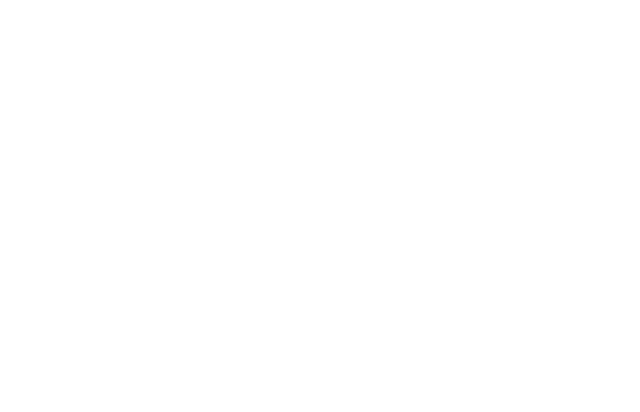
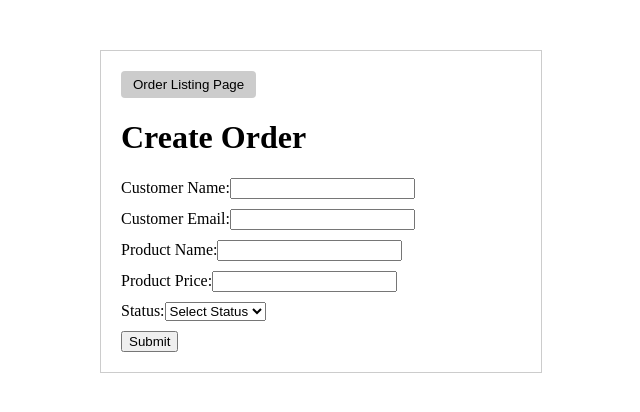
Before and after one commit to AnkitxRai/gemgem-vue, a Vue app: page /create in a window 1280 px wide. Shown: the top 412 px of the page, without its empty margins (319-959 px from the left). Built offline with nearby package versions, Linux system fonts and the light colour scheme; no server answers.

Commit message:
feature: order creation form

```diff
--- a/src/components/Create.vue
+++ b/src/components/Create.vue
@@ -1,12 +1,82 @@
 <template>
+  <div style="max-width: 400px; margin: 50px auto; padding: 20px; border: 1px solid #ccc;">
 
+    <div style="margin-bottom: 20px;">
+      <button @click="orderListing()" style="padding: 6px 12px; background-color: #ccc; border: none; border-radius: 4px; cursor: pointer;">
+        Order Listing Page
+      </button>
+    </div>
+
+
+  <h1>Create Order</h1>
+<form @submit.prevent="submitOrder">
+
+  <div style="margin-bottom: 10px;">
+    <label>Customer Name:</label>
+    <input type="text" v-model="orderForm.customer_name" required />
+  </div>
+
+    <div style="margin-bottom: 10px;">
+    <label>Customer Email:</label>
+    <input type="text" v-model="orderForm.customer_name" required />
+  </div>
+
+    <div style="margin-bottom: 10px;">
+    <label>Product Name:</label>
+    <input type="text" v-model="orderForm.customer_name" required />
+  </div>
+
+      <div style="margin-bottom: 10px;">
+    <label>Product Price:</label>
+    <input type="text" v-model="orderForm.customer_name" required />
+  </div>
+
+  <div style="margin-bottom: 10px;">
+    <label>Status:</label>
+    <select v-model="orderForm.status" required>
+      <option value="">Select Status</option>
+      <option value="pending">Pending</option>
+      <option value="paid">Paid</option>
+      <option value="cancelled">Cancelled</option>
+    </select>
+  </div>
+
+
+  <div>
+    <button type="submit"> Submit </button>
+  </div>
+</form>
+</div>
 </template>
 
-<script>
-export default {
-  name: '',
-  props: []
+<script setup>
+import { onMounted, ref } from 'vue';
+import axios from 'axios';
+import { useRouter } from 'vue-router';
+
+const router = useRouter();
+const apiUrl = import.meta.env.VITE_API_URL;
+// const loader = ref(false);
+// const errors = ref([]);
+// const successMessage = ref('');
+
+
+const orderForm = ref({
+  customer_name: "",
+  customer_email: "",
+  product_name: "",
+  product_price: "",
+  status: ""
+});
+
+const submitOrder = async () => {
+  //
 }
+
+const orderListing = () => {
+    router.push('/');
+}
+
 </script>
 
 <style scoped>
--- a/src/components/Listing.vue
+++ b/src/components/Listing.vue
@@ -1,5 +1,4 @@
 <template>
-<h1>Order listing</h1>
 <div v-if="successMessage" style="color:green; margin-bottom: 10px; margin-top: 10px">
     {{  successMessage }}
 </div>
@@ -8,9 +7,13 @@
     {{  error }}
 </div>
 
-<button @click="createOrder()" style="color:white; background-color: gray; padding: 10px; border-radius: 10px; margin-left:500px">
+<div style="margin-bottom: 20px;">
+    <button @click="createOrder()" style="padding: 6px 12px; background-color: #ccc; border: none; border-radius: 4px; cursor: pointer;">
     Create Order
-</button>
+    </button>
+</div>
+
+<h1>Order listing</h1>
 
 <div v-if="orders.length === 0" class="text-gray-500">
     No order to display, Please create one.
```
